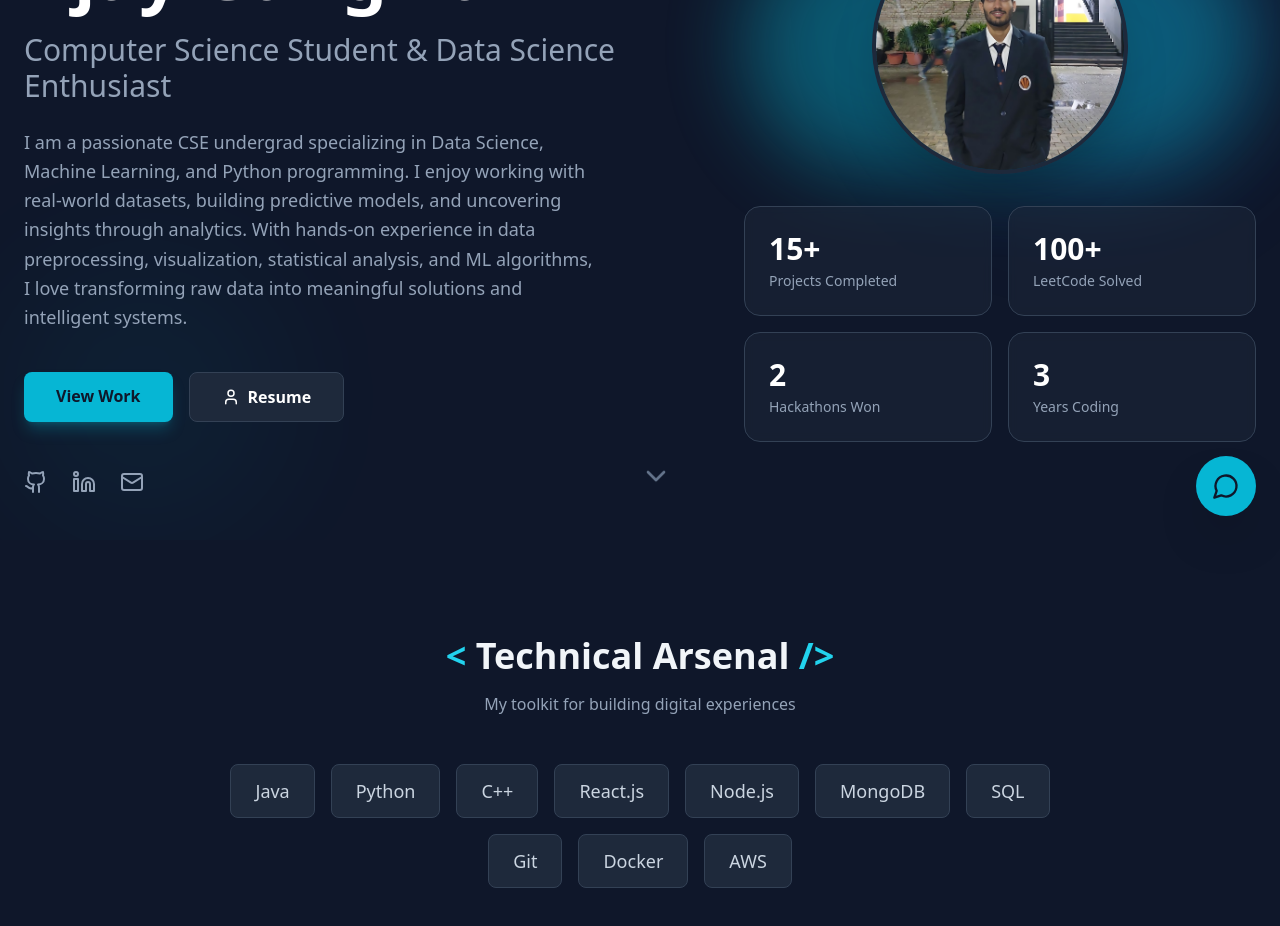
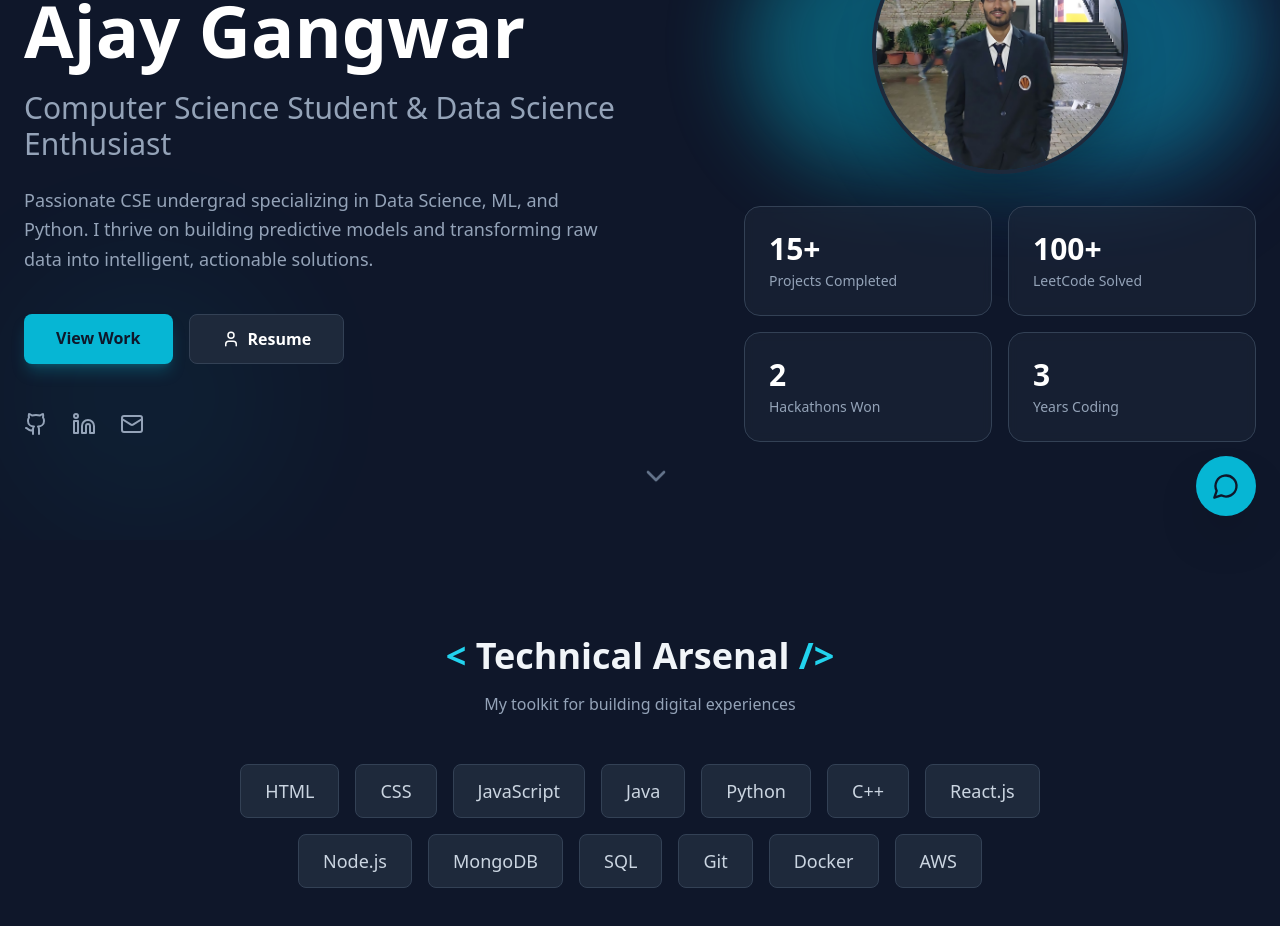
Before and after one commit to ajaygangwar945/My-Portfolio, a React (Vite) app: page / in a window 1280 px wide. Shown: the part 260-1186 px from the top of the page. Built offline with nearby package versions, Linux system fonts and the light colour scheme.

Commit message:
update about page

```diff
--- a/src/data.jsx
+++ b/src/data.jsx
@@ -10,7 +10,7 @@ export const PORTFOLIO_DATA = {
     personal: {
         name: "Ajay Gangwar",
         role: "Computer Science Student & Data Science Enthusiast",
-        about: "I am a passionate CSE undergrad specializing in Data Science, Machine Learning, and Python programming. I enjoy working with real-world datasets, building predictive models, and uncovering insights through analytics. With hands-on experience in data preprocessing, visualization, statistical analysis, and ML algorithms, I love transforming raw data into meaningful solutions and intelligent systems.",
+        about: "Passionate CSE undergrad specializing in Data Science, ML, and Python. I thrive on building predictive models and transforming raw data into intelligent, actionable solutions.",
         email: "ajaygangwar945@gmail.com",
         github: "https://github.com/ajaygangwar945",
         linkedin: "https://www.linkedin.com/in/ajaygangwar945/",
@@ -18,7 +18,7 @@ export const PORTFOLIO_DATA = {
         profileImage: "/profile.jpg"
     },
     skills: [
-        "Java", "Python", "C++", "React.js", "Node.js", "MongoDB", "SQL", "Git", "Docker", "AWS"
+        "HTML", "CSS", "JavaScript", "Java", "Python", "C++", "React.js", "Node.js", "MongoDB", "SQL", "Git", "Docker", "AWS"
     ],
     stats: [
         { label: "Projects Completed", value: "15+" },
```
Also changed, not shown: 1 other file (tests, documents, lock files or other folders).
